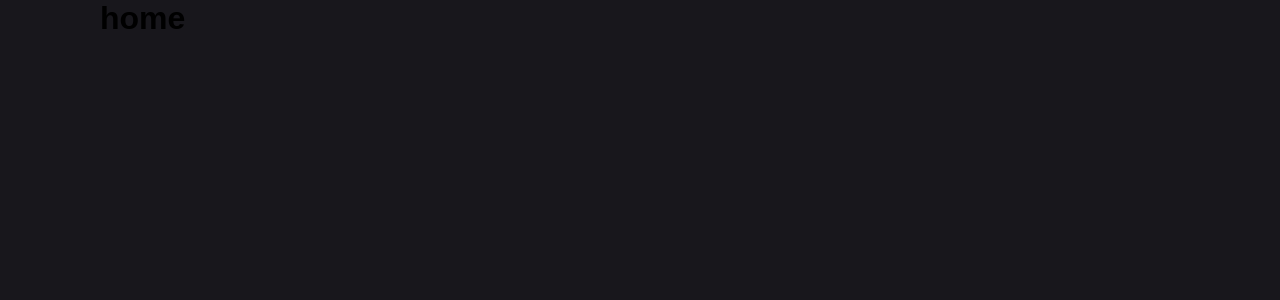
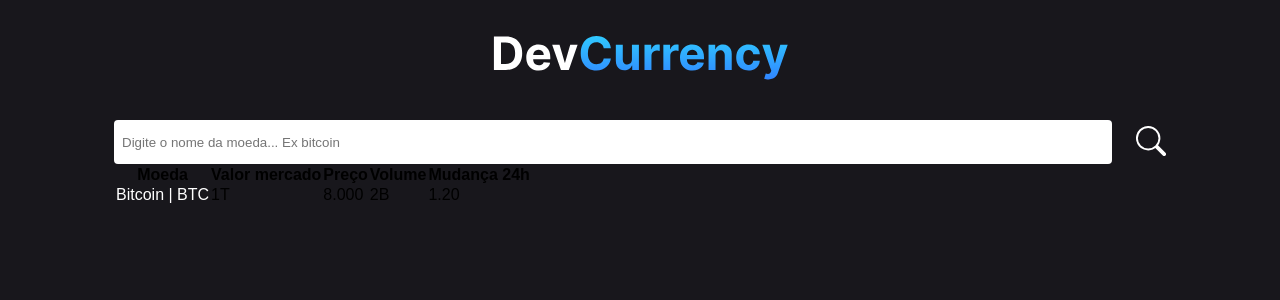
Before and after one commit to Daniel-wews/Criptomoedas, a React (Vite) app: page / in a window 1280 px wide. Shown: the top 300 px of the page. Built offline with nearby package versions, Linux system fonts and the light colour scheme.

Commit message:
layout criado para rotas, home e header criados

```diff
--- a/package.json
+++ b/package.json
@@ -12,6 +12,7 @@
   "dependencies": {
     "react": "^18.3.1",
     "react-dom": "^18.3.1",
+    "react-icons": "^5.2.1",
     "react-router-dom": "^6.24.1"
   },
   "devDependencies": {
--- /dev/null
+++ b/src/components/header/header.module.css
@@ -0,0 +1,7 @@
+.container{
+    display: flex;
+    align-items: center;
+    justify-content: center;
+    height: 120px;
+    max-width: 1080px;
+}
--- /dev/null
+++ b/src/components/header/header.tsx
@@ -0,0 +1,12 @@
+import styles from './header.module.css'
+import logo from '../../assets/logo.svg'
+import { Link } from 'react-router-dom'
+export default function Header(){
+    return(
+        <header className={styles.container}>
+            <Link to='/'>
+            <img src={logo} alt="logo cripto app" />
+            </Link>
+        </header>
+    )
+}
--- /dev/null
+++ b/src/components/layout/index.tsx
@@ -0,0 +1,10 @@
+import { Outlet } from 'react-router-dom'
+import Header from '../header/header'
+export default function Layout(){
+    return(
+        <>
+        <Header/>
+        <Outlet/>
+        </>
+    )
+}
--- /dev/null
+++ b/src/pages/home/home.module.css
@@ -0,0 +1,22 @@
+.container{
+    margin: 0 14px;
+}
+
+.form{
+    width: 100%;
+    display: flex;
+    gap: 24px;
+}
+
+.form input{
+    width: 100%;
+    height: 44px;
+    border: 0;
+    padding: 0 8px;
+    border-radius: 4px;
+    outline: none;
+}
+
+.form button{
+    background: transparent;
+}
--- a/src/pages/home/home.tsx
+++ b/src/pages/home/home.tsx
@@ -1,7 +1,58 @@
+import styles from './home.module.css'
+import { BsSearch } from 'react-icons/bs'
+import { Link } from 'react-router-dom'
 export default function Home (){
     return(
-        <>
-        <h1>home</h1>
-        </>
+        <main className={styles.container}>
+            <form className={styles.form}>
+                <input
+                placeholder='Digite o nome da moeda... Ex bitcoin'
+                type="text"
+                 />
+                 <button type='submit'>
+                    <BsSearch size={30} color='#fff'/>
+                 </button>
+            </form>
+
+            <table>
+                <thead>
+                    <tr>
+                        <th scope='col'>Moeda</th>
+                        <th scope='col'>Valor mercado</th>
+                        <th scope='col'>Preço</th>
+                        <th scope='col'>Volume</th>
+                        <th scope='col'>Mudança 24h</th>
+                    </tr>
+                </thead>
+
+                <tbody id='tbody'>
+                    <tr className={styles.tr}>
+                        <td className={styles.tdLabel} data-Label='Moeda'>
+                            <div className={styles.name}>
+                            <Link to='/detail/bitcon'>
+                            <span>Bitcoin</span> | BTC
+                            </Link>
+                            </div>
+                        </td>
+
+                        <td className={styles.tdLabel} data-label='valor mercado'>
+                            1T
+                        </td>
+
+                        <td className={styles.tdLabel} data-label='preço'>
+                            8.000
+                        </td>
+
+                        <td className={styles.tdLabel} data-label='Volume'>
+                            2B
+                        </td>
+
+                        <td className={styles.tdLabel} data-label='Mudança 24h'>
+                            <span>1.20</span>
+                        </td>
+                    </tr>
+                </tbody>
+            </table>
+        </main>
     )
 }
--- a/src/router.tsx
+++ b/src/router.tsx
@@ -1,11 +1,13 @@
-import { createBrowserRouter, Router} from "react-router-dom";
+import { createBrowserRouter} from "react-router-dom";
 import Home from "./pages/home/home";
 import Detail from "./pages/detail/detail";
 import NotFound from "./pages/notfound/notfound";
+import Layout from "./components/layout";
 
 
 const router = createBrowserRouter([
     {
+        element:<Layout/>,
         children:[
             {
                 path:"/",
```
Also changed, not shown: 1 other file (tests, documents, lock files or other folders).
